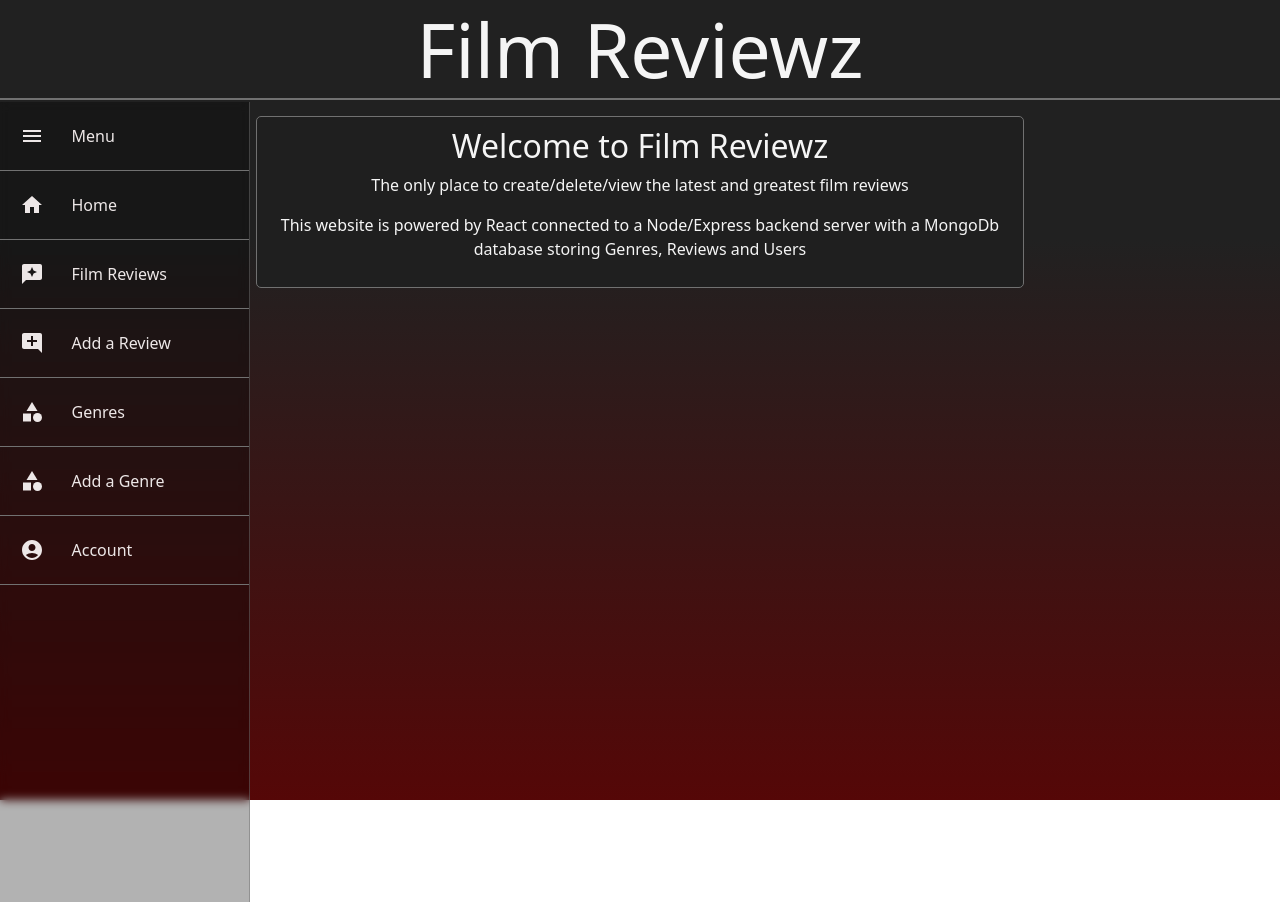
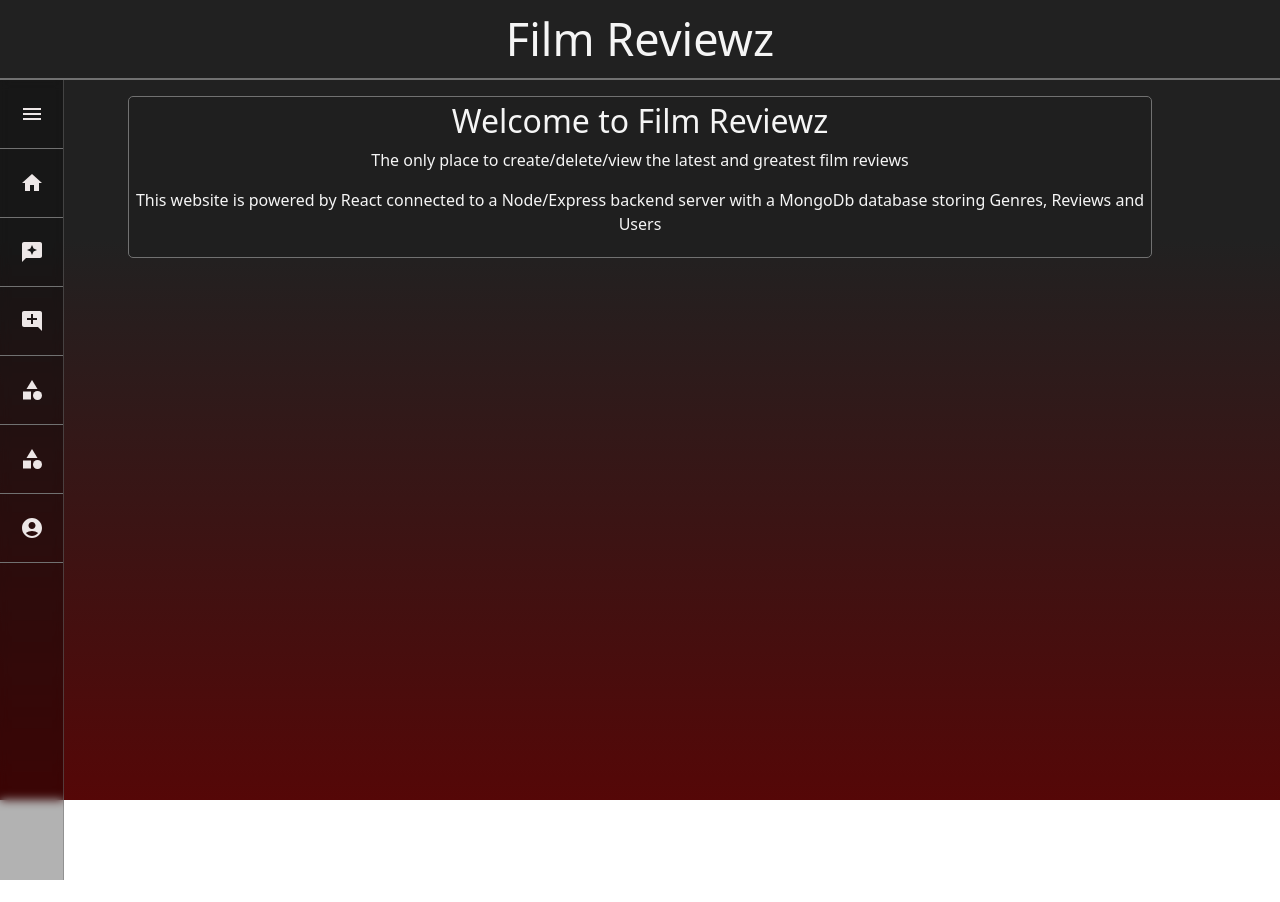
Before and after one commit to Maciejw52/Film_review_website, a React (Create React App) app: page / in a window 1280 px wide. After the commit the page ends 880 px from the top, so only its background shows below. Built offline with nearby package versions, Linux system fonts and the light colour scheme.

Commit message:
CSS changes

```diff
--- a/src/App.css
+++ b/src/App.css
@@ -1,8 +1,7 @@
 .App {
   width: 100%;
-  min-height: 100vh;
-  height: fit-content;
-  min-width: 800px;
+  height: 100vh;
+  min-height: fit-content;
   background: linear-gradient(180deg, #212121 30%, rgb(85, 7, 7) 100%);
 }
 
@@ -16,13 +15,13 @@
 
 .Header {
   display: flex;
-  height: 100px;
+  height: 80px;
   width: 100%;
   background-color: #212121;
   color: whitesmoke;
   border-bottom: 2px solid #717171;
   justify-content: center;
-  font-size: 75px;
+  font-size: clamp(45px, 2.65vw, 100px);
 }
 
 .Header:hover {
@@ -47,12 +46,10 @@
 
 .templatePage {
   height: fit-content;
-  min-width: 50%;
-  width: fit-content;
-  max-width: 60%;
-  margin: auto;
+  margin-left: max(70px, 10%);
+  margin-right: max(10%, 5px);
   display: flex;
-  padding: 10px 10px 10px 10px;
+  padding: 5px;
   justify-content: center;
   margin-top: 2vh;
   bottom: 2vh;
@@ -61,3 +58,17 @@
   background-color: #1f1f1f;
   color: #F5F5F5;
 }
+
+@media only screen and (max-width: 750px) {
+  .templatePage {
+    margin-right: min(5px, 10%);
+    width: 565px
+  }
+}
+
+@media only screen and (max-width: 650px) {
+  .templatePage {
+    margin-right: 6px;
+    width: auto;
+  }
+}
--- a/src/components/Navigation/Navigation.css
+++ b/src/components/Navigation/Navigation.css
@@ -5,7 +5,7 @@
   min-height: 90vh;
   height: 100%;
   width: 250px;
-  top: calc(100px + 2px);
+  top: 80px;
   bottom: 0;
   left: 0;
   background-color: rgba(0, 0, 0, 0.3);
--- a/src/components/Navigation/Navigation.js
+++ b/src/components/Navigation/Navigation.js
@@ -8,7 +8,7 @@
 function NavigationSidebar() {
 
   const sidebarCollapsed = localStorage.getItem("sidebar-collapsed");
-  const [navIsShown, setNavIsShown] = useState(sidebarCollapsed ? false : true);
+  const [navIsShown, setNavIsShown] = useState(false);
 
   const handleToggle = () => {
     if (navIsShown) {
@@ -40,7 +40,9 @@
               <Link style={{ textDecoration: 'none' }} to={`${singleNavObject.link}`}>
                 <li
                   key={singleNavObject.title}
-                  className={"NavObjectItems"}>
+                  className={"NavObjectItems"}
+                  onClick={() => {setNavIsShown(false)}}
+                >
                   <div className="NavComponentIcon">{singleNavObject.icon}</div>
                   <span className="NavComponentTitle">{singleNavObject.title}</span>
                 </li>
--- a/src/components/Reviews/Reviews.css
+++ b/src/components/Reviews/Reviews.css
@@ -1,5 +1,5 @@
 .AllReviews .ReviewBottomBorder {
-  width: 80%;
+  width: 100%;
   margin: auto;
   display: flex;
   text-align: center;
@@ -9,22 +9,21 @@
 }
 
 .reviewContainer {
-  height: 100%;
+  min-height: 150px;
   margin: auto;
   display: flex;
-  padding: 10px 10px 10px 10px;
-  margin-top: 2vh;
-  text-align: center;
-  align-items: center;
-  border: 1px solid #717171;
+  width: 100%;
+  padding: 5px;
+  margin-top: 6px;
+  margin-bottom: 6px;
+  text-align: start;
   border-radius: 5px;
-  background-color: #1f1f1f;
+  background-color: rgb(31, 31, 31);
   color: #F5F5F5;
 }
 
 .reviewContainer:hover {
-  border: 1px solid #aaaaaa;
-  box-shadow: 0 0 10px -2px #888888;
+  box-shadow: 0 0 5px -1px #717171;
 }
 
 .reviewContainer #reviewText {
@@ -33,7 +32,6 @@
   place-content: center;
   text-align: left;
   flex: 65%;
-  border-left: 1px solid #707070;
   padding-left: 10px;
   padding-right: 10px;
 }
@@ -48,14 +46,14 @@
 
 .reviewTitle {
   color: #F5F5F5;
-  font-size: 2.2vw;
+  font-size: max(20px, 2vw);
   text-align: left;
   cursor: default;
 }
 
 .reviewTitleSingle {
   color: #F5F5F5;
-  font-size: 2.2vw;
+  font-size: max(20px, 2vw);
   text-align: left;
   cursor: default;
 }
@@ -66,7 +64,7 @@
 }
 
 .reviewAuthor {
-  font-size: 1.4vw;
+  font-size: max(14px, 1vw);
   color: #cccccc;
   justify-content: center;
 }
@@ -77,13 +75,13 @@
 }
 
 .reviewDateCreated {
-  font-size: 1.4vw;
+  font-size: max(12px, 1em);
   color: #818384;
   cursor: default;
 }
 
 .reviewCategory {
-  font-size: 1.25vw;
+  font-size: max(12px, 1em);
   color: #818384;
 }
 
@@ -93,7 +91,7 @@
 }
 
 .reviewReview {
-  font-size: 1.25vw;
+  font-size: max(10px, 1vw);
   display: -webkit-box;
   max-width: 100%;
   -webkit-line-clamp: 3;
@@ -104,9 +102,14 @@
 }
 
 .fullReview {
-  font-size: 1.25vw;
+  font-size: max(10px, 1vw);
   display: -webkit-box;
   max-width: 100%;
   color: #aaaaaa;
   cursor: default;
 }
+
+.reviewBreak {
+  border-bottom: 0.5px solid #585858;
+  width: 95%;
+}
--- a/src/components/Reviews/Reviews.js
+++ b/src/components/Reviews/Reviews.js
@@ -31,7 +31,7 @@
                 {/* Main - Voting Item */}
 
                 {/* Main - Text Item */}
-                <div className="flex-constainer" style={{flexDirection: "column", flex:"60%"}}>
+                <div className="flex-constainer" style={{flexDirection: "column", flex:"60%", borderLeft: " 1px solid #707070"}}>
                   {/* Child - Text Text Item */}
                   <div id='reviewText' >
 
@@ -49,6 +49,7 @@
                     </div>
 
                     <div className="flex-container">
+                      <div className='reviewCategory'style={{marginRight: "15px"}} >{review.film_title}</div>
                       <Link style={{textDecoration: 'none'}} to={`../reviews/genres/${review.genre}`}>
                         <div className='reviewCategory' >{review.genre}</div>
                       </Link>
@@ -65,7 +66,11 @@
                 {/* Main - Image Item */}
                 <div id='reviewImage' style={{flex:"20%", alignItems: "center"}}>
                 </div>
-              </div>
+                </div>
+                <div className='flex-container' style={{flexDirection: "column", alignItems: "center"}}>
+                  <div/><div className="reviewBreak" ></div><div/>
+                </div>
+
               </section>
             );
           })}
--- a/src/components/SingleReview/SingleReview.js
+++ b/src/components/SingleReview/SingleReview.js
@@ -28,7 +28,7 @@
                 {/* Main - Voting Item */}
 
                 {/* Main - Text Item */}
-                <div className="flex-constainer" style={{flexDirection: "column", flex:"60%"}}>
+                <div className="flex-container" style={{flexDirection: "column", flex:"60%"}}>
                   {/* Child - Text Text Item */}
                   <div id='reviewText' >
 
@@ -46,6 +46,7 @@
                     </div>
 
                     <div className="flex-container">
+                      <div className='reviewCategory'  style={{marginRight: "15px"}} >{review.film_title}</div>
                       <Link style={{textDecoration: 'none'}} to={`../reviews/genres/${review.genre}`}>
                         <div className='reviewCategory' >{review.genre}</div>
                       </Link>
```
